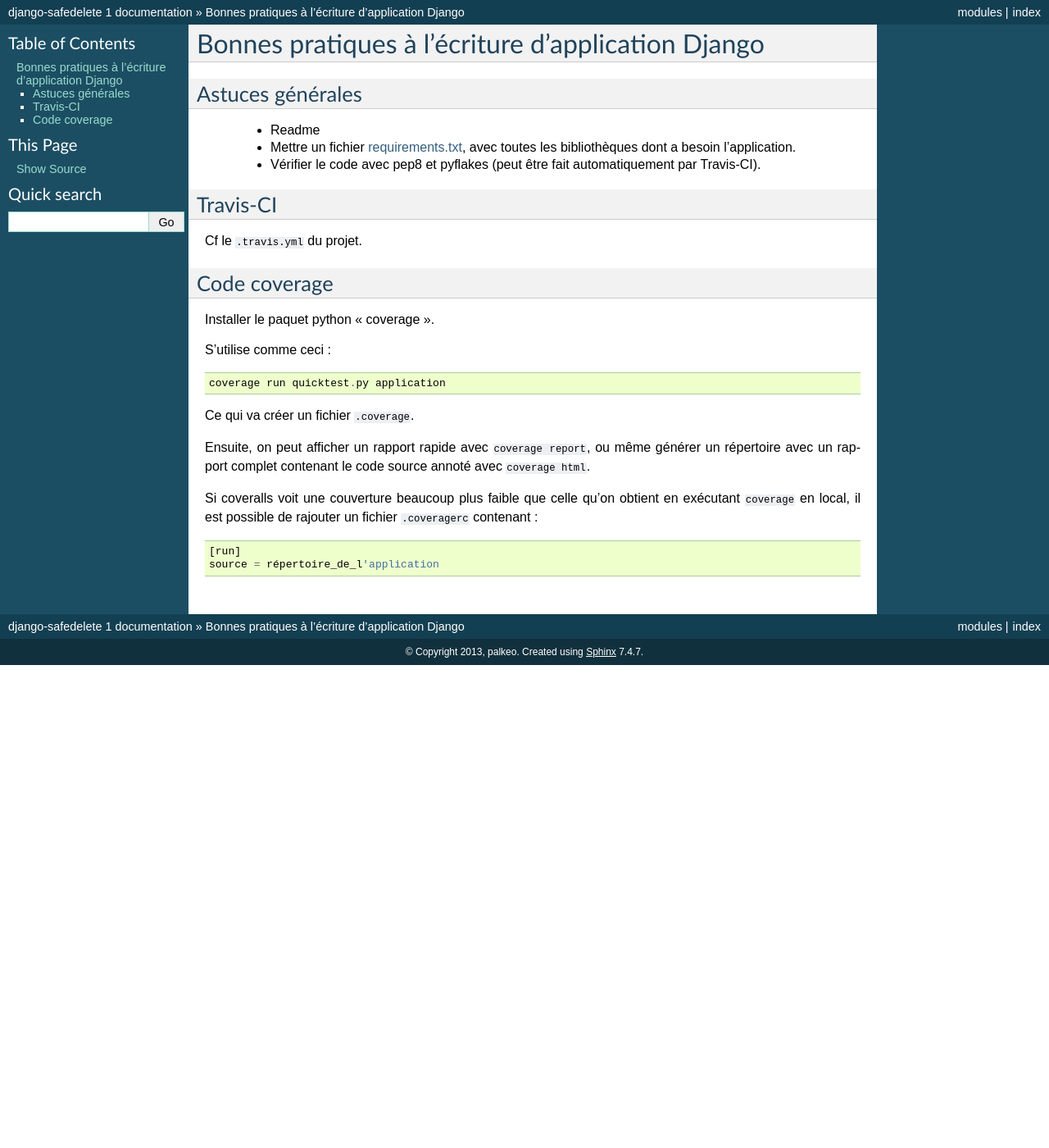
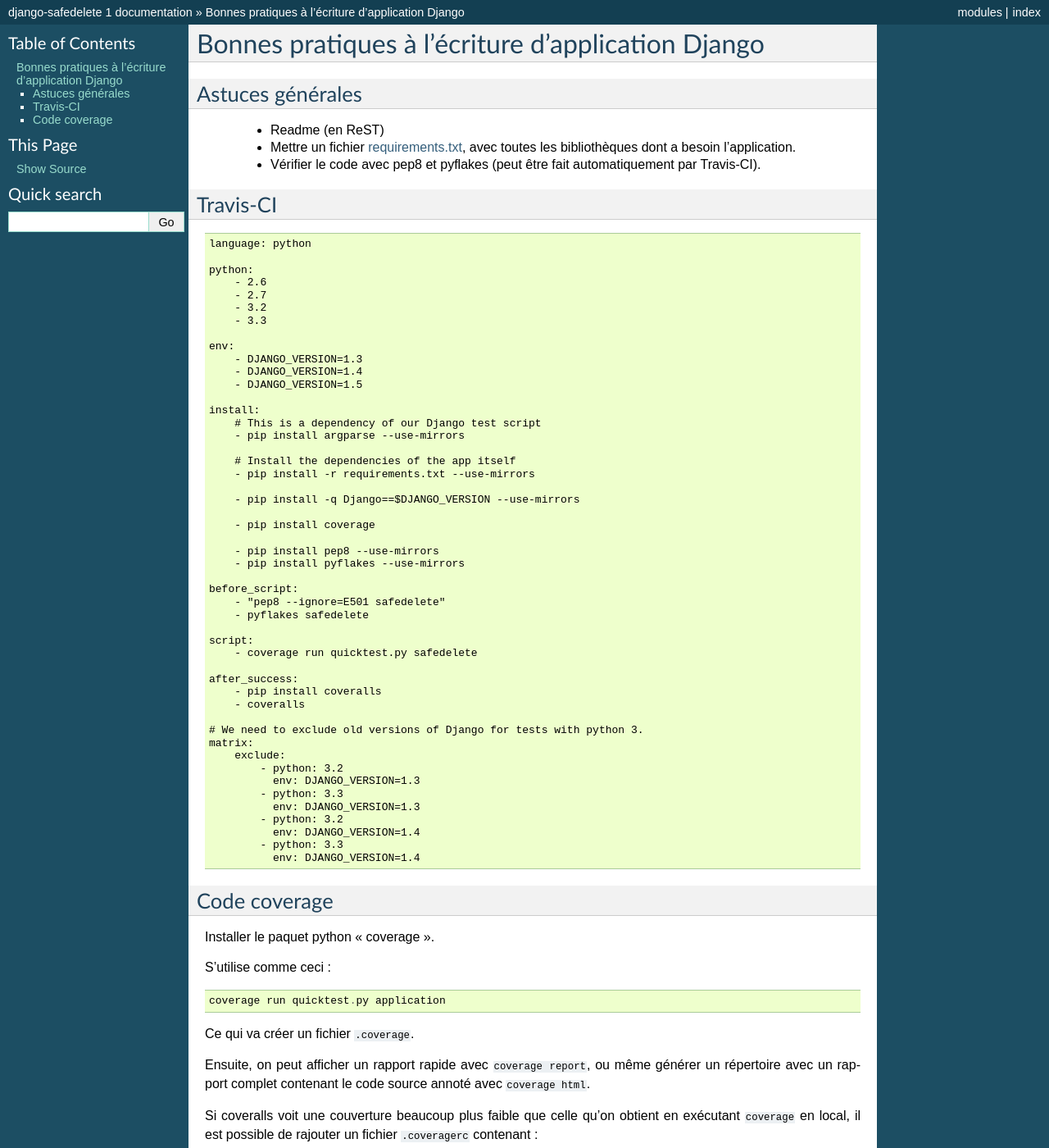
Before and after one commit to makinacorpus/django-safedelete, a Sphinx documentation site: the page built from docs/django.rst, in a window 1280 px wide and 1400 px high. Shown: the whole window at 82% size. Built offline with Sphinx 7.4.7, drawn with Linux system fonts in a browser that asks for light colours; formulas are drawn with MathJax 3.

Commit message:
Description choosen.

```diff
--- a/docs/django.rst
+++ b/docs/django.rst
@@ -6,7 +6,7 @@ Bonnes pratiques à l'écriture d'application Django
 Astuces générales
 =================
 
- - Readme
+ - Readme (en ReST)
  - Mettre un fichier `requirements.txt <http://www.pip-installer.org/en/latest/requirements.html>`_, avec toutes les bibliothèques dont a besoin l'application.
  - Vérifier le code avec pep8 et pyflakes (peut être fait automatiquement par Travis-CI).
 
@@ -14,7 +14,57 @@ Astuces générales
 Travis-CI
 =========
 
-Cf le ``.travis.yml`` du projet.
+::
+
+    language: python
+
+    python:
+        - 2.6
+        - 2.7
+        - 3.2
+        - 3.3
+
+    env:
+        - DJANGO_VERSION=1.3
+        - DJANGO_VERSION=1.4
+        - DJANGO_VERSION=1.5
+
+    install:
+        # This is a dependency of our Django test script
+        - pip install argparse --use-mirrors
+
+        # Install the dependencies of the app itself
+        - pip install -r requirements.txt --use-mirrors
+
+        - pip install -q Django==$DJANGO_VERSION --use-mirrors
+
+        - pip install coverage
+
+        - pip install pep8 --use-mirrors
+        - pip install pyflakes --use-mirrors
+
+    before_script:
+        - "pep8 --ignore=E501 safedelete"
+        - pyflakes safedelete
+
+    script:
+        - coverage run quicktest.py safedelete
+
+    after_success:
+        - pip install coveralls
+        - coveralls
+
+    # We need to exclude old versions of Django for tests with python 3.
+    matrix:
+        exclude:
+            - python: 3.2
+              env: DJANGO_VERSION=1.3
+            - python: 3.3
+              env: DJANGO_VERSION=1.3
+            - python: 3.2
+              env: DJANGO_VERSION=1.4
+            - python: 3.3
+              env: DJANGO_VERSION=1.4
 
 
 Code coverage
--- a/setup.py
+++ b/setup.py
@@ -10,7 +10,7 @@ setup(
     name = 'django-safedelete',
     packages = ['django-safedelete'],
     version = version,
-    description = 'Make you objects invisible instead of deleting them from your database.',
+    description = 'Mask your objects instead of deleting them from your database.',
     long_description = long_description,
     author = 'Korantin Auguste',
     author_email = 'contact@palkeo.com',
```
